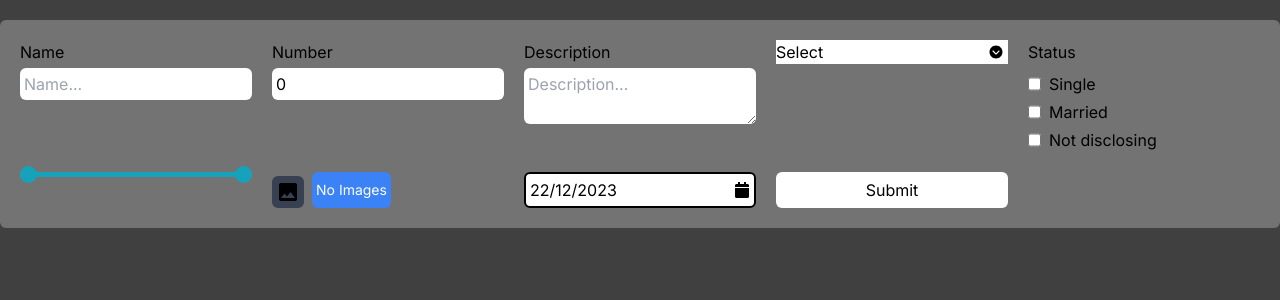
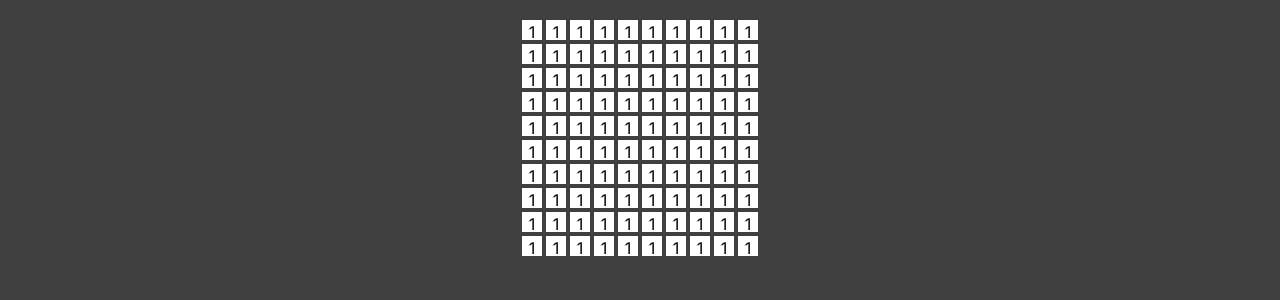
Before and after one commit to HrishikShaji/hrishixui, a Next.js app: page / in a window 1280 px wide. Shown: the top 300 px of the page. Built offline with nearby package versions, Linux system fonts and the light colour scheme.

Commit message:
InputColor grid logic done

```diff
--- a/app/components/Form.tsx
+++ b/app/components/Form.tsx
@@ -136,6 +136,7 @@ export const Form = () => {
         date={values.dob}
         reset={dateReset}
       />
+      <input type="color" />
       <button type="submit" className="p-1 rounded-md bg-white text-black">
         Submit
       </button>
--- /dev/null
+++ b/app/components/InputColor.tsx
@@ -0,0 +1,26 @@
+export const InputColor = () => {
+  const grids = () => {
+    const grids: string[][] = [];
+    for (let r = 0; r < 10; r++) {
+      grids[r] = [];
+      for (let c = 0; c < 10; c++) {
+        grids[r][c] = "1";
+      }
+    }
+    return (
+      <div className="flex gap-1">
+        {grids.map((grid, i) => (
+          <div key={i} className="flex flex-col gap-1">
+            {grid.map((item, k) => (
+              <div key={k} className="w-5 h-5 bg-white text-center">
+                {item}
+              </div>
+            ))}
+          </div>
+        ))}
+      </div>
+    );
+  };
+
+  return <div>{grids()}</div>;
+};
--- a/app/page.tsx
+++ b/app/page.tsx
@@ -1,10 +1,9 @@
-import { Form } from "./components/Form";
-import { FormTwo } from "./components/FormTwo";
+import { InputColor } from "./components/InputColor";
 
 export default function Home() {
   return (
     <main className="min-h-screen py-5 w-full bg-neutral-700 flex flex-col items-center justify-start">
-      <Form />
+      <InputColor />
     </main>
   );
 }
```
